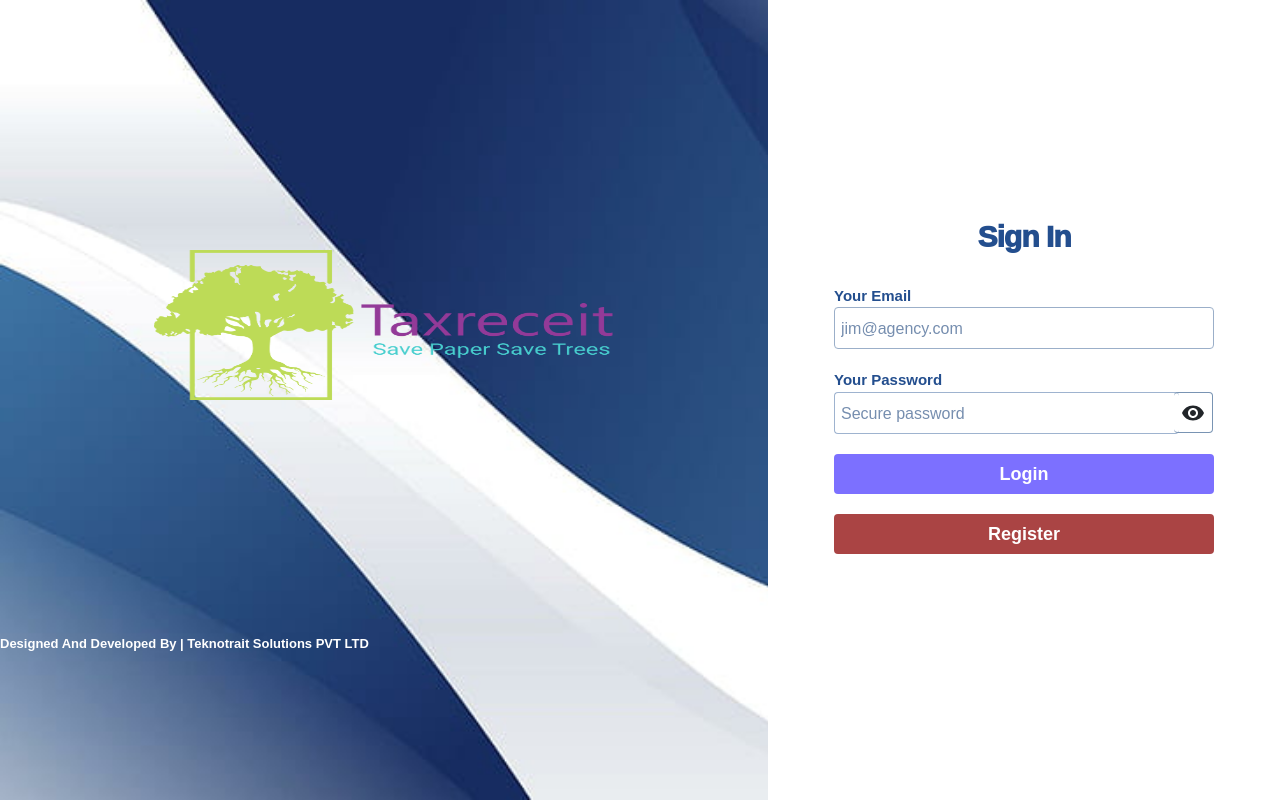
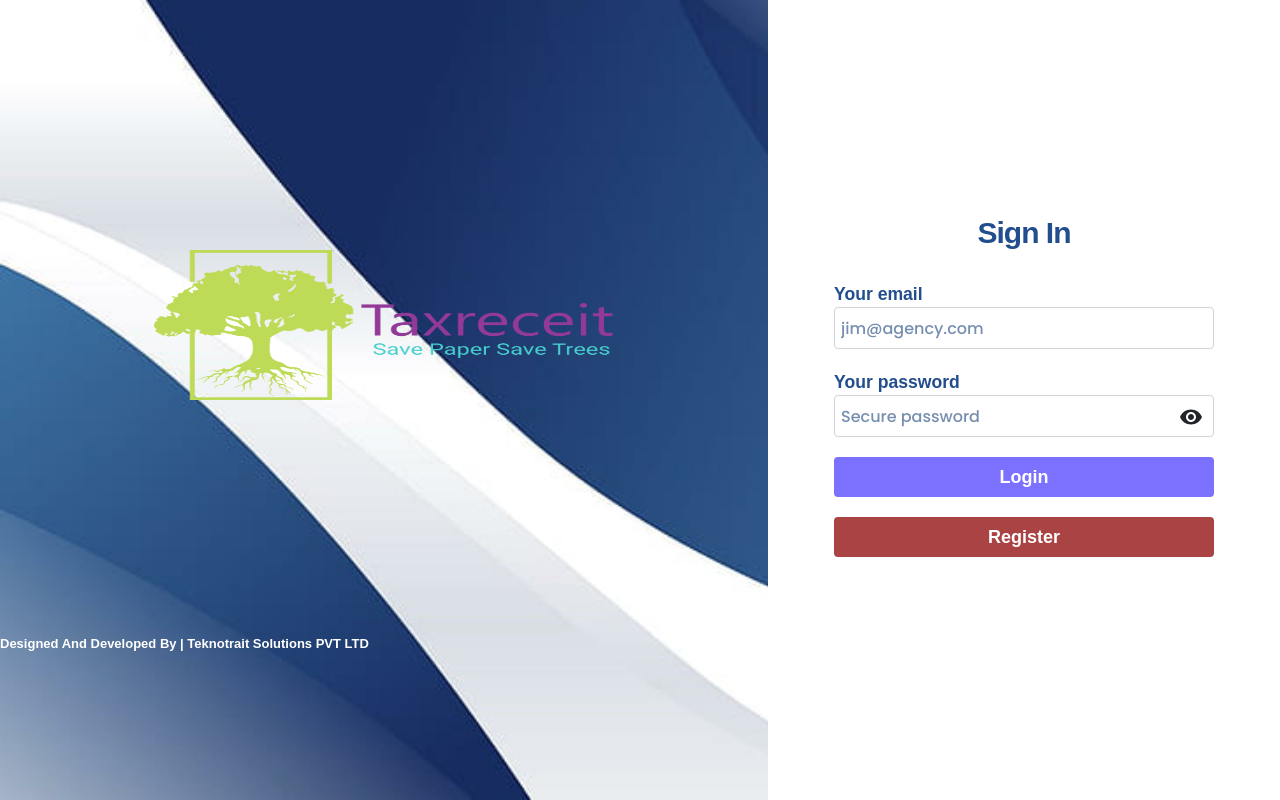
Before and after one commit to 9944098125/tax_receipt, a React (Create React App) app: page / in a window 1280 px wide. Built offline with nearby package versions, Linux system fonts and the light colour scheme.

Commit message:
Login page completed with font update

```diff
--- a/public/index.html
+++ b/public/index.html
@@ -10,6 +10,12 @@
       content="Web site created using create-react-app"
     />
     <link rel="manifest" href="%PUBLIC_URL%/manifest.json" />
+    <link rel="preconnect" href="https://fonts.googleapis.com" />
+    <link rel="preconnect" href="https://fonts.gstatic.com" crossorigin />
+    <link
+      href="https://fonts.googleapis.com/css2?family=Poppins:wght@500&family=Roboto&display=swap"
+      rel="stylesheet"
+    />
     <title>Tax Receit</title>
   </head>
   <body>
--- a/src/App.css
+++ b/src/App.css
@@ -1,6 +1,6 @@
 @font-face {
-  font-family: "Poppins-Black";
-  src: local("ProximaNova") url("./Assets/Font/ProximaNova-Regular.otf")
+  font-family: "ProximaNova";
+  src: local("ProximaNova") url("./Assets/Font/Proxima Nova Bold.otf")
     format(truetype);
 }
 
@@ -11,67 +11,47 @@
 }
 
 .login-fields {
-  width:380px;
+  width:380px !important;
   line-height: 1.75rem;
   outline: none !important;
   border-radius: 4px;
   font-size: 1.125rem;
-  font-weight: 500;
-  color: rgb(102, 114, 139) !important;
-  border: 0.2px solid rgb(155, 175, 201);
+  color: #536f94 !important;
+  border-width: 1px;
   padding: 6px 6px;
   background-color: #ffffff;
+  --tw-border-opacity: 0;
+  --tw-bg-opacity:1;
 }
 
-.login-p-fields {
-  min-width:345px !important;
-  line-height: 1.75rem;
-  outline: none !important;
-  border-radius: 4px;
-  font-size: 1.125rem;
-  font-weight: 500;
-  color: rgb(102, 114, 139) !important;
-  border: 0.2px solid rgb(158, 179, 207);
-  border-right: none;
-  padding: 6px 6px;
-  background-color: #ffffff;
-  color: #768eaf;
-}
-
-@media screen and (max-width:325px) {
+@media screen and (max-width:325px) and (min-width:768px) {
   .login-fields  {
-    width: 200px;
-  }
-  .login-p-fields {
-    min-width: 270px !important;
+    width: 250px;
   }
 }
 
 .eye {
-  padding: 7px;
-  border: 0.2px solid rgb(121, 148, 179);
-  border-left: none;
-  margin-left: -5px;
-  border-radius: 4px;
+  border: none;
+  margin-left: -35px;
+  background-color: transparent !important;
+}
+
+.eyeToTheLeft {
+  margin-left: -60px;
+  background-color: white;
+  border: none;
 }
 
 @media screen and (max-width:768px) {
   .login-fields  {
-    width: 300px;
-  }
-  .login-p-fields {
-    min-width: 270px !important;
+    width: 400px;
   }
 }
 
 .login-fields::placeholder {
   color: #768eaf;
   font-size: 1rem;
-}
-
-.login-p-fields::placeholder {
-  color: #768eaf;
-  font-size: 1rem;
+  font-family: "Poppins", sans-serif !important;
 }
 
 .form-control:active,
--- a/src/Components/Login/Login.jsx
+++ b/src/Components/Login/Login.jsx
@@ -92,6 +92,7 @@ function Login() {
             justifyContent: "center",
             alignItems: "center",
             gap: "30px",
+            p: 9,
           }}
         >
           <Typography
@@ -99,7 +100,7 @@ function Login() {
               color: "#234e8e",
               fontSize: { xs: "25px", md: "1.875rem" },
               lineHeight: "2.25rem",
-              fontWeight: "1000",
+              fontWeight: "700",
               letterSpacing: "-1px",
             }}
           >
@@ -118,11 +119,11 @@ function Login() {
                       <Typography
                         sx={{
                           color: "#234e8e",
-                          fontSize: "15px",
+                          fontSize: "1.1rem",
                           fontWeight: "600",
                         }}
                       >
-                        Your Email
+                        Your email
                       </Typography>
                       <Field
                         type="email"
@@ -146,38 +147,45 @@ function Login() {
                       <Typography
                         sx={{
                           color: "#234e8e",
-                          fontSize: "15px",
+                          fontSize: "1.1rem",
                           fontWeight: "600",
                         }}
                       >
-                        Your Password
+                        Your password
                       </Typography>
-                      <Box
-                        sx={{
-                          maxWidth: { xs: "200px", md: "350px" },
-                        }}
-                      >
+                      <Box>
                         <Box sx={{ display: "flex", alignItems: "center" }}>
                           <Field
                             type={showPassword ? "text" : "password"}
                             placeholder="Secure password"
                             className={
                               errors.password && touched.password
-                                ? "form-control is-invalid login-p-fields"
-                                : "form-control login-p-fields"
+                                ? "form-control is-invalid login-fields"
+                                : "form-control login-fields"
                             }
                             name="password"
-                            style={{ borderRight: "none" }}
                           />
                           {showPassword ? (
-                            <div className="eye">
+                            <div
+                              className={
+                                errors.password && touched.password
+                                  ? "eyeToTheLeft"
+                                  : "eye"
+                              }
+                            >
                               <VisibilityOff
                                 sx={{ cursor: "pointer" }}
                                 onClick={toggleShowPassword}
                               />
                             </div>
                           ) : (
-                            <div className="eye">
+                            <div
+                              className={
+                                errors.password && touched.password
+                                  ? "eyeToTheLeft"
+                                  : "eye"
+                              }
+                            >
                               <Visibility
                                 sx={{ cursor: "pointer" }}
                                 onClick={toggleShowPassword}
--- a/src/Components/theme.js
+++ b/src/Components/theme.js
@@ -17,7 +17,7 @@ const theme = createTheme({
     },
   },
   typography: {
-    fontFamily: "ProximaNova, sans-serif",
+    fontFamily: "Proxima Nova, sans-serif",
   },
 });
 
```
